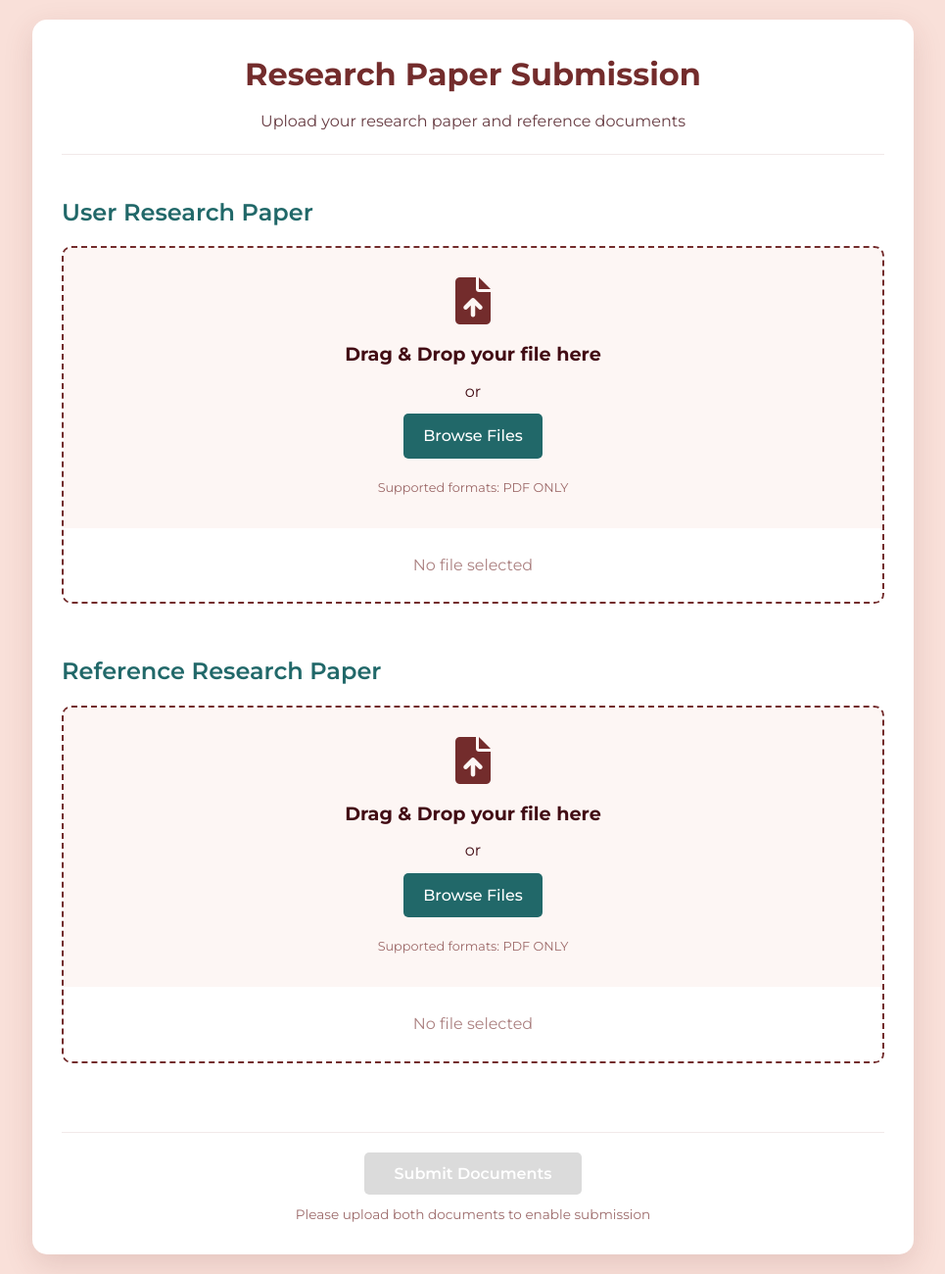
After one commit to overclocked-2124/ResearchRanker, a Flask app: page /compare in a window 1280 px wide. The commit adds this page. Shown: the whole page at 98% size, without its empty margins (157-1122 px from the left). Run offline with Flask 3, Linux system fonts and the light colour scheme.

Commit message:
Added a compare.html webpage to upload two papers and get them comapred .Only the front end is done

```diff
--- a/app/app.py
+++ b/app/app.py
@@ -131,6 +131,10 @@ def tools():
     username = session.get('username', None)
     return render_template("tools.html",logged_in=logged_in, username=username)
 
+@app.route("/compare")
+def compare():
+    return render_template("compare.html")
+
 
 if __name__ == "__main__":
     app.run(debug=True)
--- /dev/null
+++ b/app/static/css/style-compare.css
@@ -0,0 +1,260 @@
+@import url('https://fonts.googleapis.com/css2?family=Montserrat:wght@300;400;500;600;700&display=swap');
+
+* {
+    margin: 0;
+    padding: 0;
+    box-sizing: border-box;
+    font-family: 'Montserrat', sans-serif;
+}
+
+body {
+    background-color: #F9E0D9;
+    color: #420C14;
+    line-height: 1.6;
+    padding: 20px;
+    min-height: 100vh;
+    display: flex;
+    justify-content: center;
+    align-items: center;
+}
+
+.container {
+    max-width: 900px;
+    width: 100%;
+    background-color: white;
+    border-radius: 15px;
+    box-shadow: 0 10px 30px rgba(115, 44, 44, 0.15);
+    padding: 30px;
+}
+
+header {
+    text-align: center;
+    margin-bottom: 40px;
+    padding-bottom: 20px;
+    border-bottom: 1px solid rgba(115, 44, 44, 0.1);
+}
+
+header h1 {
+    color: #732C2C;
+    margin-bottom: 10px;
+    font-weight: 700;
+}
+
+header p {
+    color: #420C14;
+    opacity: 0.8;
+}
+
+main {
+    display: flex;
+    flex-direction: column;
+    gap: 30px;
+}
+
+.upload-section {
+    margin-bottom: 20px;
+}
+
+.upload-section h2 {
+    color: #216869;
+    margin-bottom: 15px;
+    font-size: 1.5rem;
+    font-weight: 600;
+}
+
+.upload-container {
+    border: 2px dashed #732C2C;
+    border-radius: 10px;
+    overflow: hidden;
+    transition: all 0.3s ease;
+}
+
+.upload-container:hover {
+    border-color: #216869;
+}
+
+.upload-area {
+    padding: 30px;
+    text-align: center;
+    transition: all 0.3s ease;
+    background-color: rgba(249, 224, 217, 0.3);
+}
+
+.upload-area.highlight {
+    background-color: rgba(33, 104, 105, 0.1);
+}
+
+.upload-area i {
+    font-size: 48px;
+    color: #732C2C;
+    margin-bottom: 15px;
+}
+
+.upload-area h3 {
+    font-size: 1.2rem;
+    margin-bottom: 10px;
+    color: #420C14;
+}
+
+.upload-btn {
+    display: inline-block;
+    background-color: #216869;
+    color: white;
+    padding: 10px 20px;
+    border-radius: 5px;
+    cursor: pointer;
+    font-weight: 500;
+    margin: 10px 0;
+    transition: background-color 0.3s ease;
+}
+
+.upload-btn:hover {
+    background-color: #184d4e;
+}
+
+.file-types {
+    font-size: 0.8rem;
+    color: #732C2C;
+    opacity: 0.7;
+    margin-top: 10px;
+}
+
+.file-info {
+    padding: 15px;
+    background-color: white;
+}
+
+.no-file {
+    text-align: center;
+    color: #732C2C;
+    opacity: 0.6;
+    padding: 10px;
+}
+
+.file-details {
+    display: flex;
+    align-items: center;
+    padding: 10px;
+    background-color: rgba(249, 224, 217, 0.2);
+    border-radius: 8px;
+}
+
+.file-preview {
+    width: 40px;
+    height: 40px;
+    background-color: #F9E0D9;
+    border-radius: 5px;
+    display: flex;
+    align-items: center;
+    justify-content: center;
+    margin-right: 15px;
+}
+
+.file-preview i {
+    color: #732C2C;
+    font-size: 20px;
+}
+
+.file-metadata {
+    flex-grow: 1;
+}
+
+.file-name {
+    font-weight: 500;
+    color: #420C14;
+    margin-bottom: 3px;
+    white-space: nowrap;
+    overflow: hidden;
+    text-overflow: ellipsis;
+    max-width: 300px;
+}
+
+.file-size {
+    font-size: 0.8rem;
+    color: #732C2C;
+    opacity: 0.7;
+}
+
+.remove-file {
+    background-color: transparent;
+    border: none;
+    color: #732C2C;
+    cursor: pointer;
+    width: 30px;
+    height: 30px;
+    border-radius: 50%;
+    display: flex;
+    align-items: center;
+    justify-content: center;
+    transition: all 0.3s ease;
+}
+
+.remove-file:hover {
+    background-color: rgba(115, 44, 44, 0.1);
+}
+
+.submission-container {
+    text-align: center;
+    margin-top: 20px;
+    padding-top: 20px;
+    border-top: 1px solid rgba(115, 44, 44, 0.1);
+}
+
+.submit-btn {
+    background-color: #216869;
+    color: white;
+    border: none;
+    padding: 12px 30px;
+    border-radius: 5px;
+    font-weight: 600;
+    cursor: pointer;
+    transition: all 0.3s ease;
+    font-size: 1rem;
+}
+
+.submit-btn:hover:not(:disabled) {
+    background-color: #184d4e;
+    transform: translateY(-2px);
+    box-shadow: 0 5px 15px rgba(33, 104, 105, 0.3);
+}
+
+.submit-btn:disabled {
+    background-color: #cccccc;
+    cursor: not-allowed;
+    opacity: 0.7;
+}
+
+.submission-note {
+    margin-top: 10px;
+    font-size: 0.85rem;
+    color: #732C2C;
+    opacity: 0.7;
+}
+
+@media (max-width: 768px) {
+    .container {
+        padding: 20px;
+    }
+
+    .upload-area {
+        padding: 20px;
+    }
+
+    .file-name {
+        max-width: 200px;
+    }
+}
+
+@media (max-width: 480px) {
+    .file-name {
+        max-width: 150px;
+    }
+
+    .upload-area i {
+        font-size: 36px;
+    }
+
+    .upload-area h3 {
+        font-size: 1rem;
+    }
+}
--- a/app/static/css/style-tools.css
+++ b/app/static/css/style-tools.css
@@ -1,6 +1,7 @@
 .tools-container {
     text-align: center;
-    padding: 50px 20px;
+    padding: 0px 20px;
+    padding-bottom: 100px;
     background-color: #F9E0D9; /* Add background color */
     margin-top: 0%;
 }
@@ -10,7 +11,7 @@
     font-weight: 800;
     font-size: 48px;
     color: #420c14;
-    margin-bottom: 40px;
+    margin-bottom: 100px;
     margin-top: 0px;
 }
 
--- /dev/null
+++ b/app/templates/compare.html
@@ -0,0 +1,153 @@
+<!DOCTYPE html>
+<html lang="en">
+<head>
+    <meta charset="UTF-8">
+    <meta name="viewport" content="width=device-width, initial-scale=1.0">
+    <title>Research Paper Upload</title>
+    <link rel="stylesheet" href="{{ url_for('static', filename='css/style-compare.css') }}">
+    <link rel="stylesheet" href="https://cdnjs.cloudflare.com/ajax/libs/font-awesome/6.0.0-beta3/css/all.min.css">
+</head>
+<body>
+    <div class="container">
+        <header>
+            <h1>Research Paper Submission</h1>
+            <p>Upload your research paper and reference documents</p>
+        </header>
+
+        <main>
+            <section class="upload-section">
+                <h2>User Research Paper</h2>
+                <div class="upload-container" id="user-research-upload">
+                    <div class="upload-area">
+                        <i class="fas fa-file-upload"></i>
+                        <h3>Drag & Drop your file here</h3>
+                        <p>or</p>
+                        <label for="user-research-file" class="upload-btn">Browse Files</label>
+                        <input type="file" id="user-research-file" hidden accept=".pdf,.doc,.docx">
+                        <p class="file-types">Supported formats: PDF ONLY</p>
+                    </div>
+                    <div class="file-info" id="user-research-info">
+                        <div class="no-file">No file selected</div>
+                    </div>
+                </div>
+            </section>
+
+            <section class="upload-section">
+                <h2>Reference Research Paper</h2>
+                <div class="upload-container" id="reference-research-upload">
+                    <div class="upload-area">
+                        <i class="fas fa-file-upload"></i>
+                        <h3>Drag & Drop your file here</h3>
+                        <p>or</p>
+                        <label for="reference-research-file" class="upload-btn">Browse Files</label>
+                        <input type="file" id="reference-research-file" hidden accept=".pdf,.doc,.docx">
+                        <p class="file-types">Supported formats: PDF ONLY</p>
+                    </div>
+                    <div class="file-info" id="reference-research-info">
+                        <div class="no-file">No file selected</div>
+                    </div>
+                </div>
+            </section>
+
+            <div class="submission-container">
+                <button class="submit-btn" disabled>Submit Documents</button>
+                <p class="submission-note">Please upload both documents to enable submission</p>
+            </div>
+        </main>
+    </div>
+
+    <script>
+        // File upload functionality
+        function handleFileUpload(fileInputId, fileInfoId, dropAreaId) {
+            const fileInput = document.getElementById(fileInputId);
+            const fileInfo = document.getElementById(fileInfoId);
+            const dropArea = document.getElementById(dropAreaId);
+
+            // Handle file selection
+            fileInput.addEventListener('change', function() {
+                if (this.files.length > 0) {
+                    updateFileInfo(this.files[0], fileInfo);
+                    checkSubmitButton();
+                }
+            });
+
+            // Drag and drop functionality
+            ['dragenter', 'dragover', 'dragleave', 'drop'].forEach(eventName => {
+                dropArea.addEventListener(eventName, preventDefaults, false);
+            });
+
+            function preventDefaults(e) {
+                e.preventDefault();
+                e.stopPropagation();
+            }
+
+            ['dragenter', 'dragover'].forEach(eventName => {
+                dropArea.addEventListener(eventName, highlight, false);
+            });
+
+            ['dragleave', 'drop'].forEach(eventName => {
+                dropArea.addEventListener(eventName, unhighlight, false);
+            });
+
+            function highlight() {
+                dropArea.classList.add('highlight');
+            }
+
+            function unhighlight() {
+                dropArea.classList.remove('highlight');
+            }
+
+            dropArea.addEventListener('drop', handleDrop, false);
+
+            function handleDrop(e) {
+                const dt = e.dataTransfer;
+                const file = dt.files[0];
+                fileInput.files = dt.files;
+                updateFileInfo(file, fileInfo);
+                checkSubmitButton();
+            }
+        }
+
+        function updateFileInfo(file, fileInfoElement) {
+            const fileSize = (file.size / 1024 / 1024).toFixed(2);
+            fileInfoElement.innerHTML = `
+                <div class="file-details">
+                    <div class="file-preview">
+                        <i class="fas fa-file-alt"></i>
+                    </div>
+                    <div class="file-metadata">
+                        <div class="file-name">${file.name}</div>
+                        <div class="file-size">${fileSize} MB</div>
+                    </div>
+                    <button class="remove-file" onclick="removeFile(this)">
+                        <i class="fas fa-times"></i>
+                    </button>
+                </div>
+            `;
+        }
+
+        function removeFile(button) {
+            const fileDetails = button.closest('.file-details');
+            const fileInfo = fileDetails.parentElement;
+            const uploadContainer = fileInfo.parentElement;
+            const inputId = uploadContainer.id === 'user-research-upload' ? 'user-research-file' : 'reference-research-file';
+
+            document.getElementById(inputId).value = '';
+            fileInfo.innerHTML = '<div class="no-file">No file selected</div>';
+            checkSubmitButton();
+        }
+
+        function checkSubmitButton() {
+            const userFile = document.getElementById('user-research-file').files.length > 0;
+            const referenceFile = document.getElementById('reference-research-file').files.length > 0;
+            const submitBtn = document.querySelector('.submit-btn');
+
+            submitBtn.disabled = !(userFile && referenceFile);
+        }
+
+        // Initialize file upload handlers
+        handleFileUpload('user-research-file', 'user-research-info', 'user-research-upload');
+        handleFileUpload('reference-research-file', 'reference-research-info', 'reference-research-upload');
+    </script>
+</body>
+</html>
--- a/app/templates/index.html
+++ b/app/templates/index.html
@@ -46,7 +46,7 @@
     {%if logged_in%} {%else%} <a class="sign-up" href="signup" style="margin-left: 500px; margin-top:5px" >Sign Up</a> {%endif%}
 
         <ul class="tool-discription-list">
-            <li><a href="" class="tool-discription"><div class="tool-discription-title" >Compare Your Paper</div>
+            <li><a href="/compare" class="tool-discription"><div class="tool-discription-title" >Compare Your Paper</div>
                 <div class="tool-discription-explanation"><br>Use advanced AI to compare your research paper with a reference paper of your
                     choice. Get detailed insights on differences, gaps, and areas for improvement.</div> </a></li>
             <li><a href="" class="tool-discription"><div class="tool-discription-title" >Template Compliance Checker</div>
--- a/app/templates/tools.html
+++ b/app/templates/tools.html
@@ -4,8 +4,8 @@
     <meta charset="UTF-8">
     <meta name="viewport" content="width=device-width, initial-scale=1.0">
     <title>Tools - Research Ranker</title>
-    <link rel="stylesheet" href="/app/static/css/style-index.css">
-    <link rel="stylesheet" href="/app/static/css/style-tools.css">
+    <link rel="stylesheet" href="{{url_for('static', filename='css/style-index.css')}}">
+    <link rel="stylesheet" href="{{url_for('static', filename='css/style-tools.css')}}">
     <link rel="preconnect" href="https://fonts.googleapis.com">
     <link rel="preconnect" href="https://fonts.gstatic.com" crossorigin>
     <link href="https://fonts.googleapis.com/css2?family=Poppins:ital,wght@0,100;0,200;0,300;0,400;0,500;0,600;0,700;0,800;0,900;1,100;1,200;1,300;1,400;1,500;1,600;1,700;1,800;1,900&family=Roboto:ital,wght@0,100..900;1,100..900&display=swap" rel="stylesheet">
```
